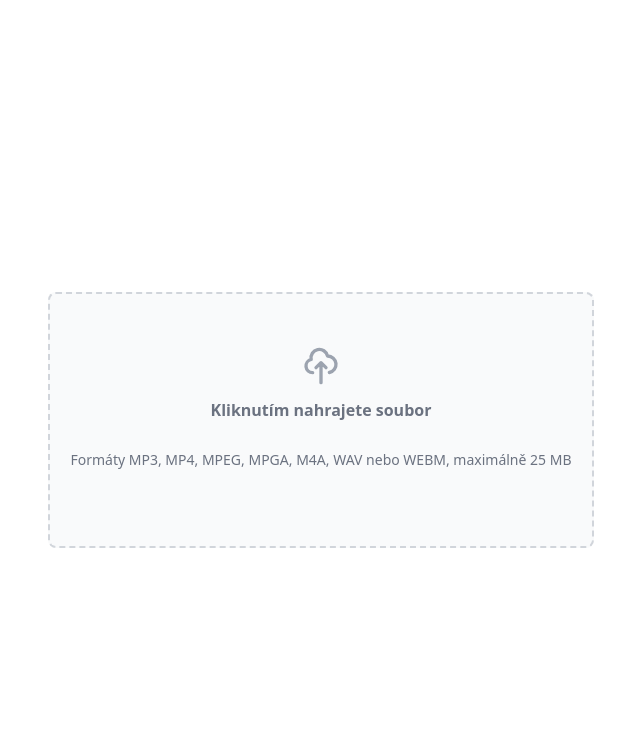
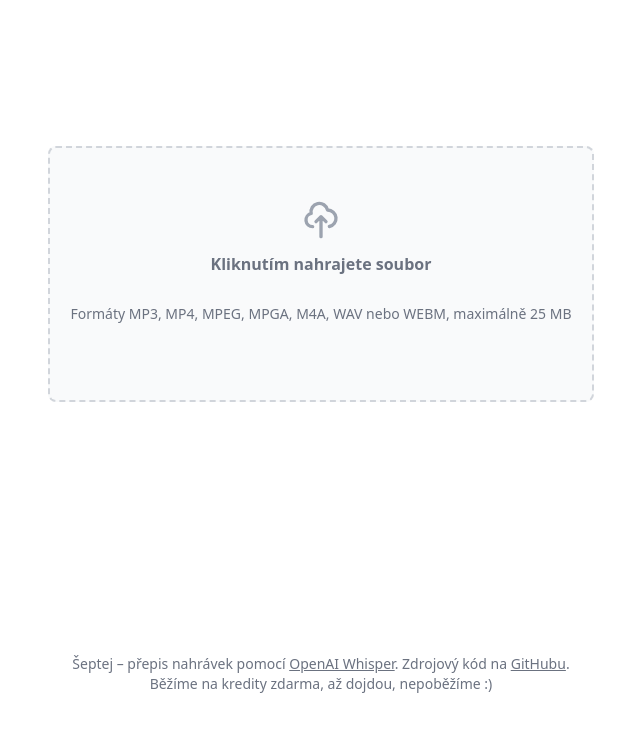
Before and after one commit to Ohlasy/septej, a Next.js app: page / in a window 1280 px wide. Shown: the top 732 px of the page, without its empty margins (319-959 px from the left). Built offline with nearby package versions, Linux system fonts and the light colour scheme.

Commit message:
Add footer

```diff
--- a/app/page.tsx
+++ b/app/page.tsx
@@ -89,6 +89,28 @@ const UploadForm = ({ onSubmit }: UploadFormProps) => {
           </label>
         </div>
       </form>
+      <p className="text-sm text-gray-500 max-w-prose text-center">
+        <span className="whitespace-nowrap">
+          Šeptej – přepis nahrávek pomocí{" "}
+          <a
+            href="https://openai.com/blog/introducing-chatgpt-and-whisper-apis"
+            className="underline"
+          >
+            OpenAI Whisper
+          </a>
+          .
+        </span>{" "}
+        <span className="whitespace-nowrap">
+          Zdrojový kód na{" "}
+          <a href="https://github.com/Ohlasy/septej" className="underline">
+            GitHubu
+          </a>
+          .
+        </span>{" "}
+        <span className="whitespace-nowrap">
+          Běžíme na kredity zdarma, až dojdou, nepoběžíme :)
+        </span>
+      </p>
     </div>
   );
 };
```
